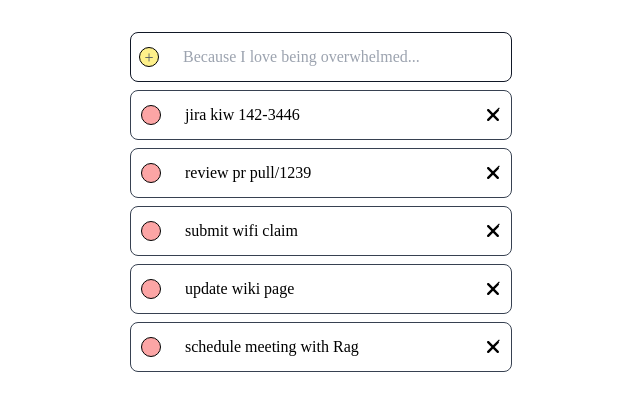
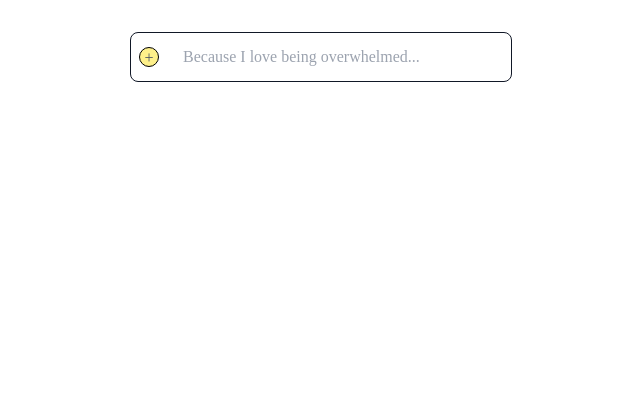
Before and after one commit to vishnuvardhan-s/todolist, a React (Vite) app: page / in a window 1280 px wide. Shown: the top 410 px of the page, without its empty margins (319-959 px from the left). Built offline with nearby package versions, Linux system fonts and the light colour scheme; a web font is replaced by a local one.

Commit message:
persist the store to localStorage read the todos from localStorage and render

```diff
--- a/src/components/TodoList.tsx
+++ b/src/components/TodoList.tsx
@@ -2,7 +2,6 @@ import type { FC } from 'react';
 import { useCallback, useEffect, useMemo, useState } from 'react';
 import { TodoItem } from '@shared';
 import { useTodosStore } from '@store';
-import { defaultTodos } from '@assets';
 import { LoadingState } from './states/LoadingState';
 import { Todo } from './TodoItem';
 import { AddNewTodo } from './AddNewTodo';
@@ -17,10 +16,15 @@ export const TodoList: FC = () => {
     }, []);
 
     useEffect(() => {
-        setTimeout(() => {
-            setTodos(defaultTodos);
+        const loadTodos = async () => {
+            await new Promise((resolve) => setTimeout(resolve, 1000));
+            const persistedTodos = localStorage.getItem('todos');
+            if (persistedTodos) {
+                setTodos(JSON.parse(persistedTodos));
+            }
             setTodosLoading(false);
-        }, 1000);
+        };
+        loadTodos();
     }, [setTodos]);
 
     return useMemo(() => {
--- a/src/store/useStore.ts
+++ b/src/store/useStore.ts
@@ -1,5 +1,5 @@
 import { create } from 'zustand';
-import { devtools, persist } from 'zustand/middleware';
+import { createJSONStorage, devtools, persist } from 'zustand/middleware';
 import { AppState } from './types/AppState';
 import { TodoItem, TodoState } from '@shared';
 
@@ -65,6 +65,7 @@ export const useTodosStore = create<AppState>()(
             }),
             {
                 name: 'todolist',
+                storage: createJSONStorage(() => localStorage),
             }
         )
     )
```
